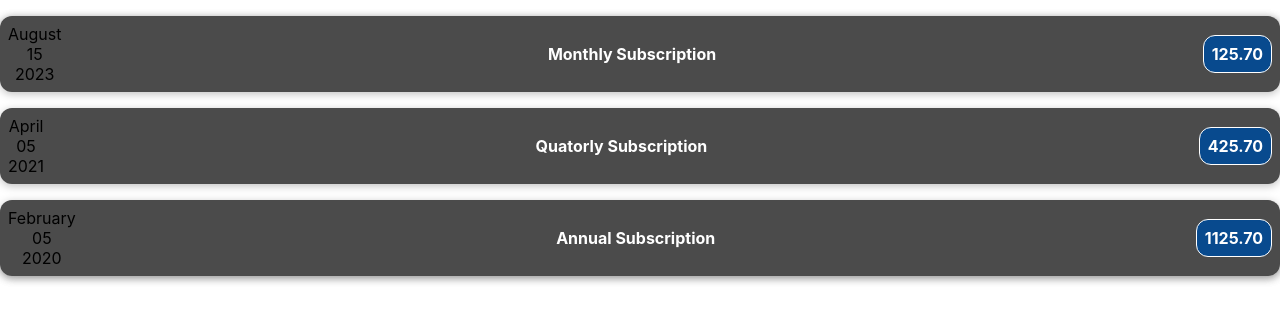
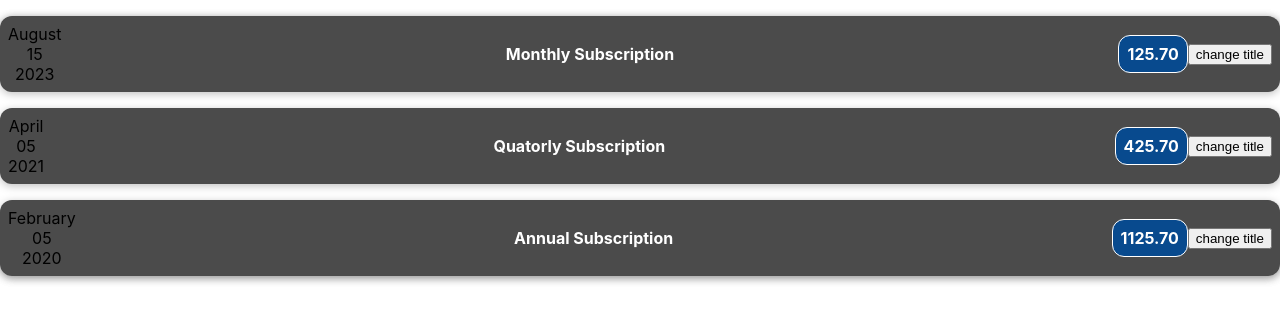
Before and after one commit to ShivamGupta3935/react_learning_practice, a React (Create React App) app: page / in a window 1280 px wide. Shown: the top 322 px of the page. Built offline with nearby package versions, Linux system fonts and the light colour scheme.

Commit message:
Adding a button for event handling

```diff
--- a/src/components/subscriptionss/Subscription.js
+++ b/src/components/subscriptionss/Subscription.js
@@ -2,12 +2,17 @@ import Container from '../templates/Container';
 import './Subscription.css'
 import SubscriptionDate from './SubscriptionDate';
 const Subscription = (props) => {
-
+   let title = props.title;
+   const onButtonClicked= () => {
+    title = "change title";
+    console.log("button clicked");
+   }
     return(
         <Container className="subscription">
             <SubscriptionDate date={props.date}/>
-            <h2>{props.title}</h2>
+            <h2>{title}</h2>
             <div className="subscription_price">{props.amount}</div>
+            <button onClick={onButtonClicked}>change title</button>
         </Container>
     )
 }
```
